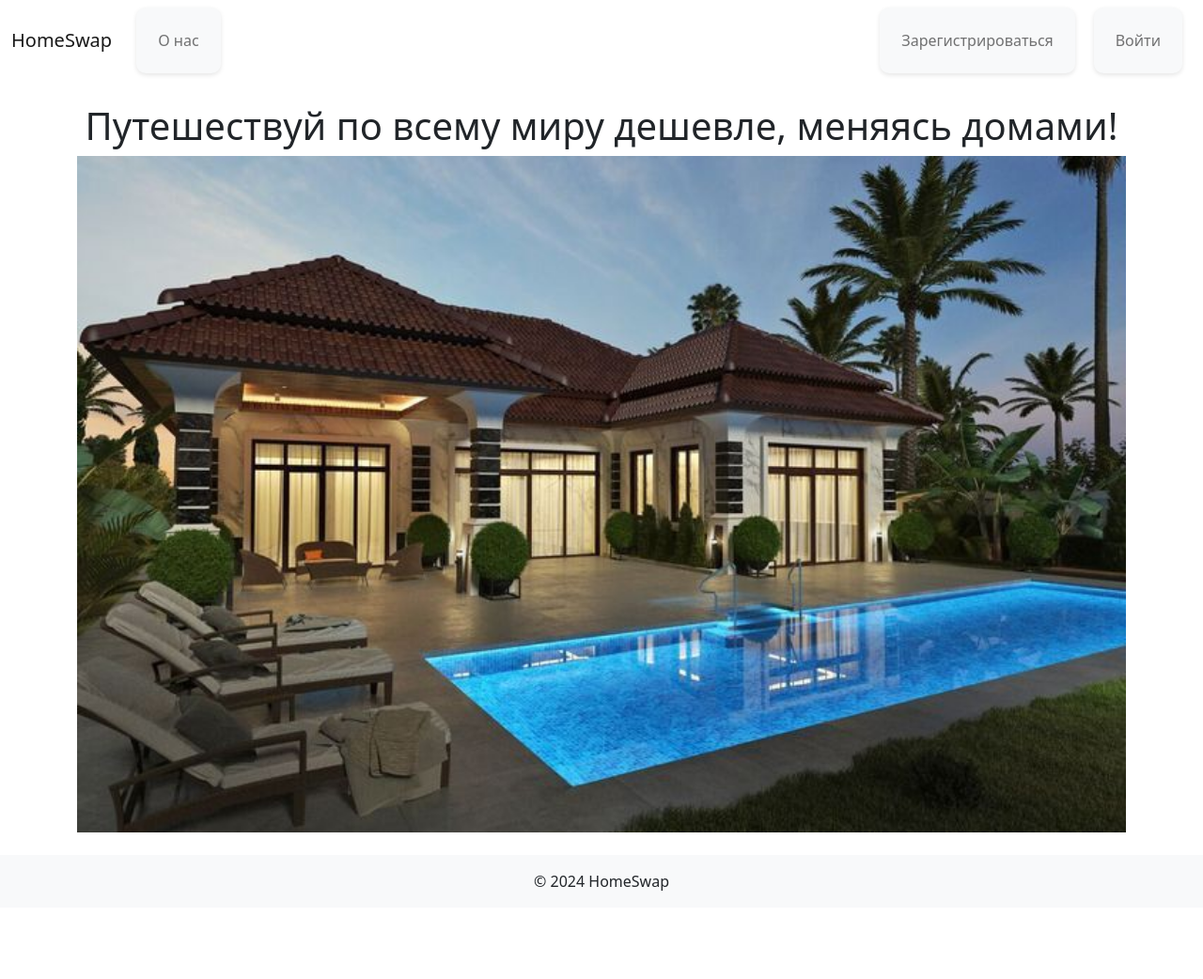
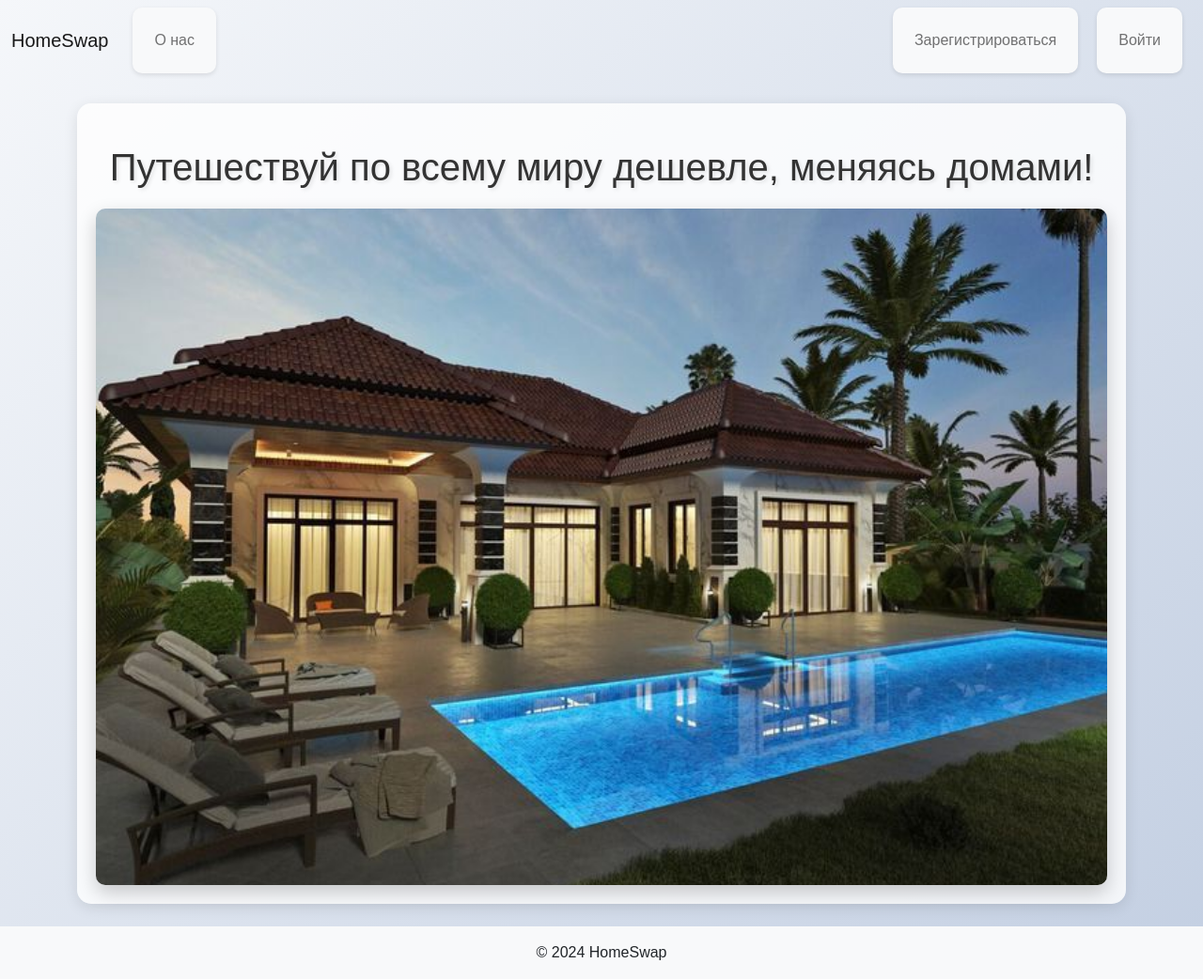
Before and after one commit to PavelBackend/HomeSwap, a Django app: page / in a window 1280 px wide. Shown: the whole page at 94% size. Before the commit the page ends 948 px from the top, so only its background shows below. Run offline with Django 4.2, Linux system fonts and the light colour scheme; data that the repository does not hold is empty; parts of the project's set-up code (start-up, migrations or seed data) failed here and were passed over.

Commit message:
final com

```diff
--- a/main_hms/main_hms/static/main_hms/css/styles.css
+++ b/main_hms/main_hms/static/main_hms/css/styles.css
@@ -161,3 +161,91 @@ h2 {
 body {
     counter-reset: section-counter;
 }
+
+/* Обновленный фон страницы */
+body {
+    counter-reset: section-counter;
+    background: linear-gradient(135deg, #f5f7fa, #c3cfe2); /* Градиентный фон */
+    font-family: 'Arial', sans-serif;
+}
+
+/* Контейнер для главной страницы */
+.main-page-container {
+    width: 100%;
+    margin: 0 auto;
+    text-align: center;
+    position: relative;
+    padding: 20px;
+    background: rgba(255, 255, 255, 0.8); /* Прозрачный белый фон для контента */
+    border-radius: 15px;
+    box-shadow: 0 4px 15px rgba(0, 0, 0, 0.1);
+}
+
+/* Контейнер для изображения на главной странице */
+.image-container {
+    position: relative;
+    width: 100%;
+    height: 90vh; /* Высота контейнера – 90% высоты экрана */
+    overflow: hidden; /* Обрезка изображения при переполнении */
+    border-radius: 10px;
+    box-shadow: 0 8px 20px rgba(0, 0, 0, 0.2); /* Тень для изображения */
+    margin-top: 20px;
+}
+
+/* Само изображение на главной странице */
+.background-image {
+    position: absolute;
+    top: 0;
+    left: 50%; /* Центровка изображения по горизонтали */
+    transform: translateX(-50%); /* Коррекция смещения */
+    width: 100%;
+    height: 100%;
+    object-fit: cover; /* Обрезка изображения, чтобы оно заполняло контейнер по пропорциям */
+    transition: transform 0.5s ease; /* Плавный переход при наведении */
+}
+
+.background-image:hover {
+    transform: translateX(-50%) scale(1.05); /* Легкое увеличение при наведении */
+}
+
+/* Текст поверх изображения (если понадобится) */
+.overlay-text {
+    position: absolute;
+    top: 50%;
+    left: 50%;
+    transform: translate(-50%, -50%);
+    color: white;
+    background-color: rgba(0, 0, 0, 0.5); /* Прозрачный черный фон для текста */
+    padding: 20px;
+    border-radius: 10px;
+}
+
+.overlay-text h1, .overlay-text p {
+    margin: 0;
+}
+
+/* Стили для заголовка на главной странице */
+.main-page-container h1 {
+    font-size: 2.5rem;
+    color: #333333;
+    margin-bottom: 20px;
+    text-shadow: 2px 2px 4px rgba(0, 0, 0, 0.1); /* Тень для текста */
+}
+
+/* Стили для контейнера изображения */
+.image-container {
+    position: relative;
+    width: 100%;
+    height: 90vh;
+    overflow: hidden;
+    border-radius: 10px;
+    box-shadow: 0 8px 20px rgba(0, 0, 0, 0.2); /* Добавляем тень */
+    margin-top: 20px;
+}
+
+/* Дополнительные улучшения для адаптивности */
+@media (max-width: 768px) {
+    .main-page-container h1 {
+        font-size: 1.8rem;
+    }
+}
```
Also changed, not shown: main_hms/main_hms/templates/main_hms/index.html (+7 -0 lines), main_hms/media/avatars/fav_JouZjCJ.jpg (added), main_hms/media/posts/header_house.jpg (added).
